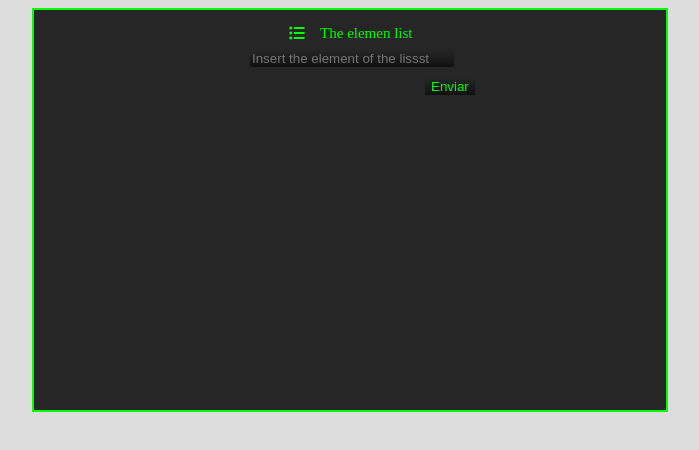
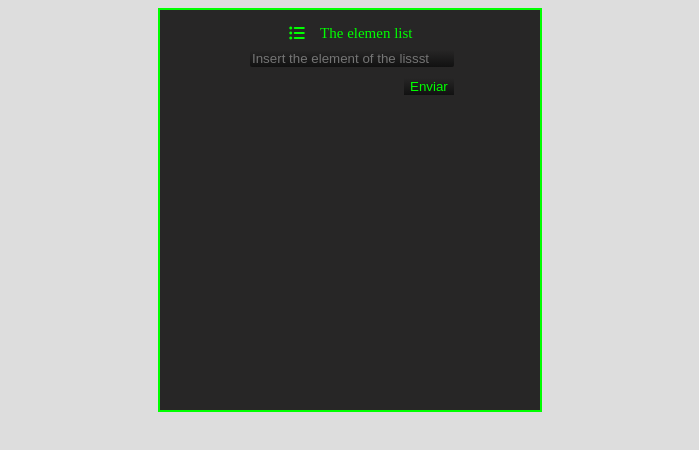
Before and after one commit to Albinpirela/mi-primera-app, a plain HTML site: page index.html in a window 1280 px wide. Shown: the whole page, without its empty margins (290-989 px from the left). Drawn offline with Linux system fonts and the light colour scheme.

Commit message:
update styles

```diff
--- a/styles.css
+++ b/styles.css
@@ -9,11 +9,11 @@ body {
     flex-direction: column;
     align-items: center;
     position: relative;
-    width: 50%;
+    width: 30%;
     height: 400px;
     background-color: rgb(39, 38, 38);
     border: 2px solid #0f0;
-    min-width: 350px;
+    min-width: 250px;
     max-width: 700px;
 
 }
@@ -111,7 +111,7 @@ ul li p {
 #boton {
     align-self: auto;
     position: relative;
-    left: 200px;
+    left: 179px;
     color: #0F0;
     background: linear-gradient(to bottom, transparent, #111);
     border: rgb(39, 38, 38);
```
